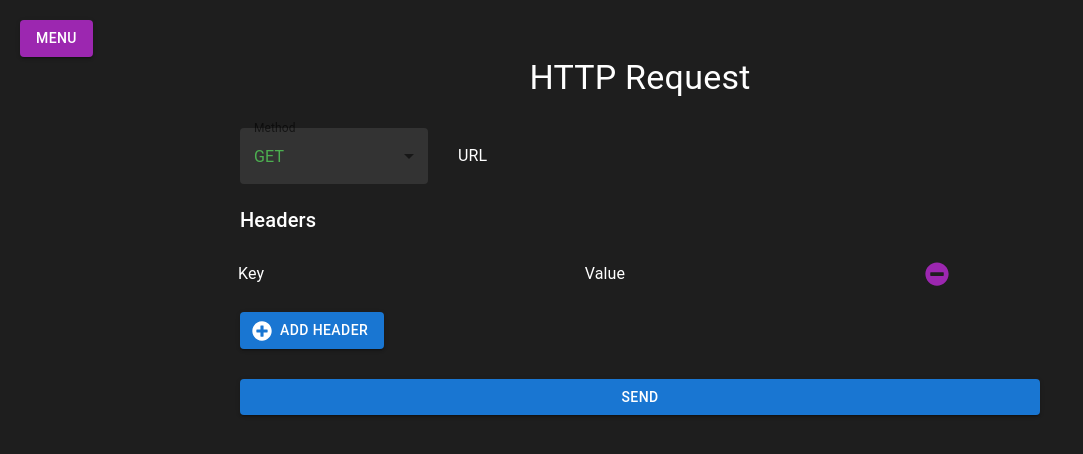
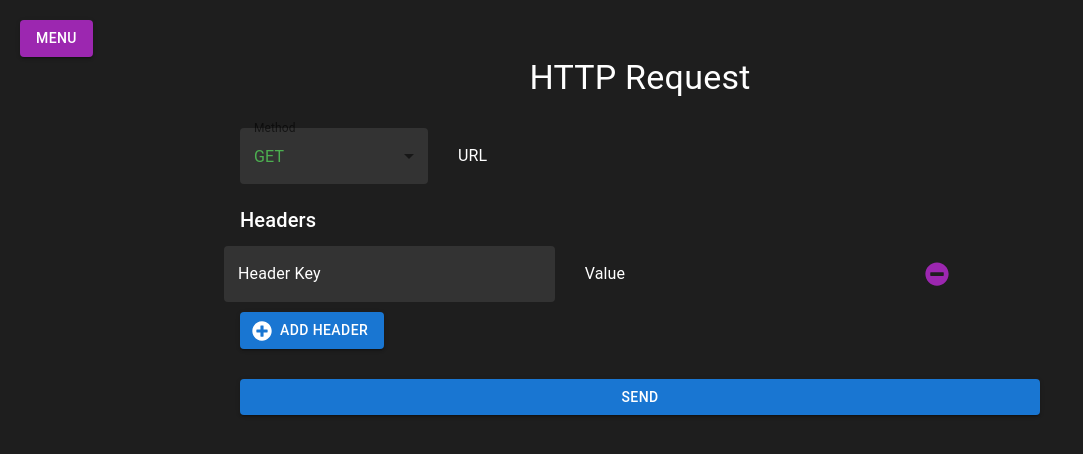
Before and after one commit to SakethSripada/DesktopDev, a React (Create React App) app: page / in a window 1280 px wide. Both pictures are taken after a click on the button "REQUESTS". Shown: the top 454 px of the page, without its empty margins (0-1083 px from the left). Built offline with nearby package versions, Linux system fonts and the light colour scheme.

Commit message:
requests work now but header key field is misaligned

```diff
--- a/src/Components/Pages/RequestPage.jsx
+++ b/src/Components/Pages/RequestPage.jsx
@@ -1,6 +1,7 @@
 import React, { useState } from 'react';
-import { Box, Button, TextField, Typography, Grid, Select, MenuItem, FormControl, IconButton, InputLabel, OutlinedInput } from '@mui/material';
+import { Box, Button, TextField, Typography, Grid, FormControl, IconButton, Autocomplete, InputLabel, Select, MenuItem, OutlinedInput } from '@mui/material';
 import { FaPlusCircle, FaMinusCircle } from 'react-icons/fa';
+import axios from 'axios';
 import '../styles/RequestPage.css';
 
 const requestMethods = ['GET', 'POST', 'PUT', 'PATCH', 'DELETE', 'OPTIONS', 'HEAD'];
@@ -15,11 +16,22 @@ const methodColors = {
   HEAD: '#00BCD4'
 };
 
+const commonHeaders = [
+  'Content-Type',
+  'Authorization',
+  'Accept',
+  'User-Agent',
+  'Cache-Control',
+  'Referer',
+  'Accept-Encoding'
+];
+
 const RequestPage = ({ onBackToMenu }) => {
   const [method, setMethod] = useState('GET');
   const [url, setUrl] = useState('');
   const [headers, setHeaders] = useState([{ key: '', value: '' }]);
   const [body, setBody] = useState('');
+  const [response, setResponse] = useState(null);
 
   const handleAddHeader = () => {
     setHeaders([...headers, { key: '', value: '' }]);
@@ -33,6 +45,23 @@ const RequestPage = ({ onBackToMenu }) => {
     const newHeaders = headers.slice();
     newHeaders[index][field] = value;
     setHeaders(newHeaders);
+  };
+
+  const handleSubmit = async () => {
+    const validHeaders = headers.filter(header => header.key.trim() !== '' && header.value.trim() !== '');
+
+    try {
+      const res = await axios.post('http://localhost:5000/request', {
+        method,
+        url,
+        headers: validHeaders,
+        body: (method === 'POST' || method === 'PUT' || method === 'PATCH') ? body : undefined
+      });
+
+      setResponse(res.data);
+    } catch (error) {
+      setResponse({ error: error.response ? error.response.data : error.message });
+    }
   };
 
   return (
@@ -90,14 +119,20 @@ const RequestPage = ({ onBackToMenu }) => {
             {headers.map((header, index) => (
               <Grid container spacing={2} alignItems="center" key={index} className="header-row">
                 <Grid item xs={5}>
-                  <TextField
-                    label="Key"
-                    variant="outlined"
-                    fullWidth
-                    value={header.key}
-                    onChange={(e) => handleHeaderChange(index, 'key', e.target.value)}
-                    InputLabelProps={{ style: { color: 'white' } }}
-                    InputProps={{ style: { color: 'white' } }}
+                  <Autocomplete
+                    freeSolo
+                    options={commonHeaders}
+                    inputValue={header.key}
+                    onInputChange={(event, newInputValue) => handleHeaderChange(index, 'key', newInputValue)}
+                    renderInput={(params) => (
+                      <TextField
+                        {...params}
+                        label="Header Key"
+                        variant="outlined"
+                        InputLabelProps={{ style: { color: 'white' } }}
+                        InputProps={{ ...params.InputProps, style: { color: 'white', backgroundColor: '#333' } }}
+                      />
+                    )}
                   />
                 </Grid>
                 <Grid item xs={5}>
@@ -147,10 +182,26 @@ const RequestPage = ({ onBackToMenu }) => {
             />
           </Box>
         )}
-        <Button variant="contained" color="primary" className="send-button" style={{ marginTop: '30px' }}>
+        <Button
+          variant="contained"
+          color="primary"
+          className="send-button"
+          style={{ marginTop: '30px' }}
+          onClick={handleSubmit}
+        >
           Send
         </Button>
       </Box>
+      {response && (
+        <Box className="response-section">
+          <Typography variant="h6" component="h2" gutterBottom>
+            Response
+          </Typography>
+          <pre className="response-content">
+            {JSON.stringify(response, null, 2)}
+          </pre>
+        </Box>
+      )}
     </Box>
   );
 };
--- a/src/Components/styles/RequestPage.css
+++ b/src/Components/styles/RequestPage.css
@@ -31,6 +31,17 @@
 
 .header-row {
   width: 100%;
+  display: flex;
+  align-items: center;
+}
+
+.header-row .MuiGrid-item {
+  flex-grow: 1;
+}
+
+.header-row .MuiAutocomplete-root,
+.header-row .MuiTextField-root {
+  width: 100%;
 }
 
 .body-section {
@@ -54,3 +65,18 @@
 .MuiOutlinedInput-root.Mui-focused fieldset {
   border-color: transparent;
 }
+
+.response-section {
+  width: 100%;
+  max-width: 800px;
+  background-color: #333;
+  border-radius: 4px;
+  margin-top: 20px;
+  padding: 10px;
+}
+
+.response-content {
+  white-space: pre-wrap;
+  word-wrap: break-word;
+  color: #00ff00;
+}
```
Also changed, not shown: 2 other files (tests, documents, lock files or other folders). Lines whose indentation alone changed are shown as unchanged.
